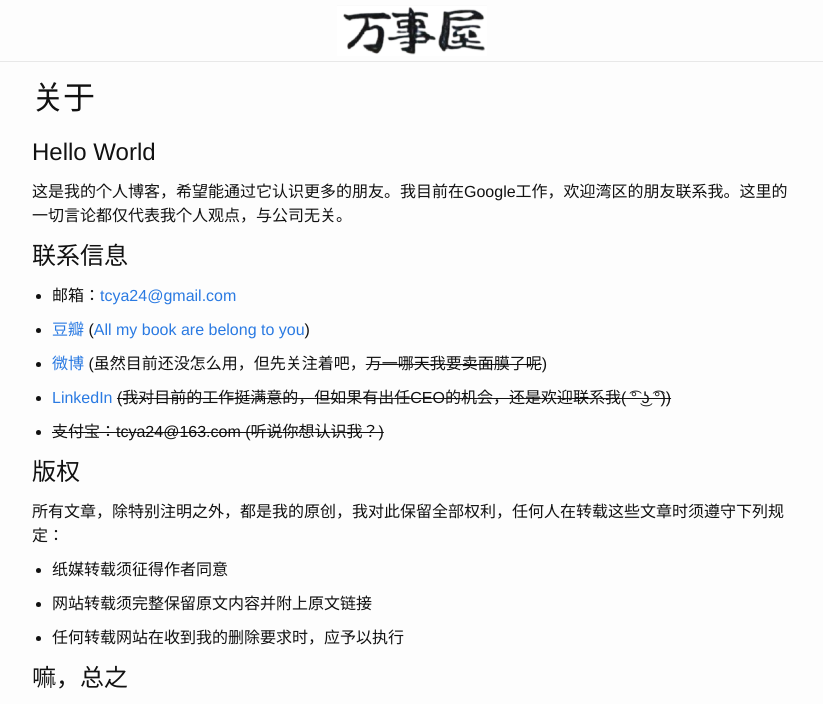
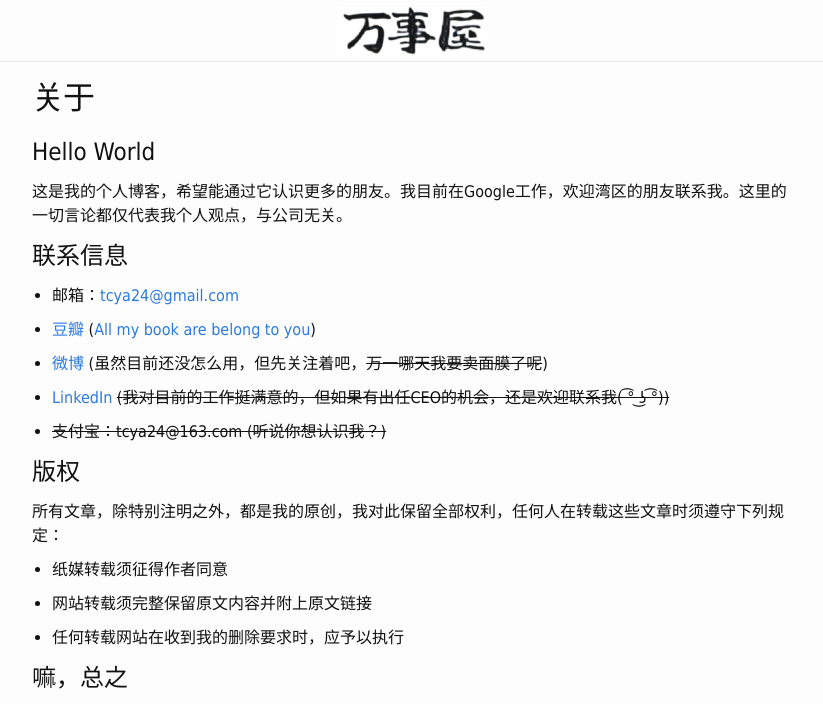
Before and after one commit to tcya/tcya.github.io, a Jekyll site: the page built from about.md, in a window 1280 px wide. Shown: the top 704 px of the page, without its empty margins (228-1051 px from the left). Built offline with Jekyll 4.4.1, drawn with Linux system fonts in a browser that asks for light colours.

Commit message:
Change font-family

```diff
--- a/css/main.scss
+++ b/css/main.scss
@@ -6,7 +6,7 @@
 
 
 // Our variables
-$base-font-family: Helvetica, Arial, sans-serif;
+$base-font-family: Tahoma, Helvetica, Verdana, Arial, "Microsoft YaHei", STXihei, sans-serif, "黑体","宋体";
 $base-font-size:   16px;
 $small-font-size:  $base-font-size * 0.875;
 $base-line-height: 1.5;
```
